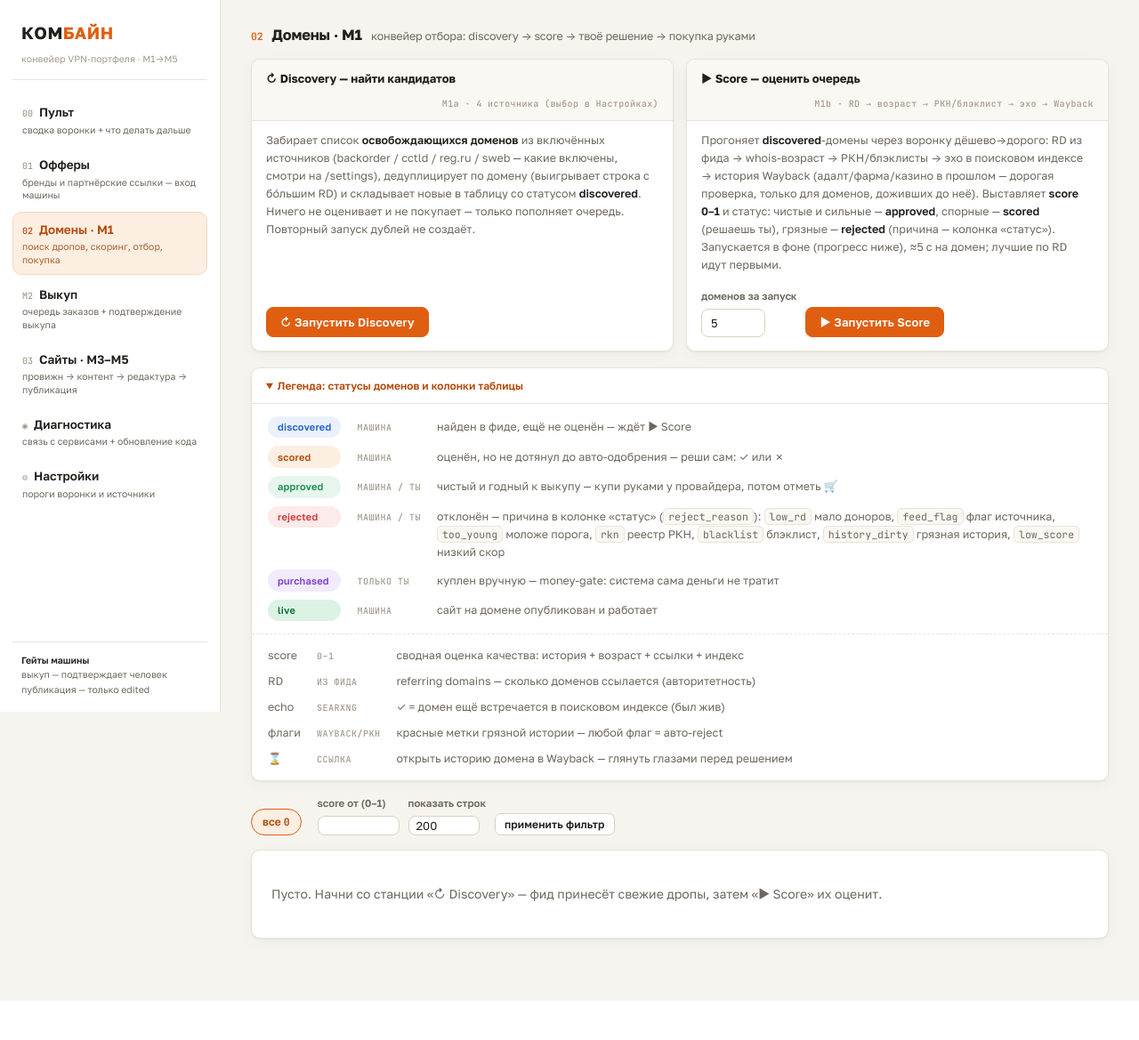
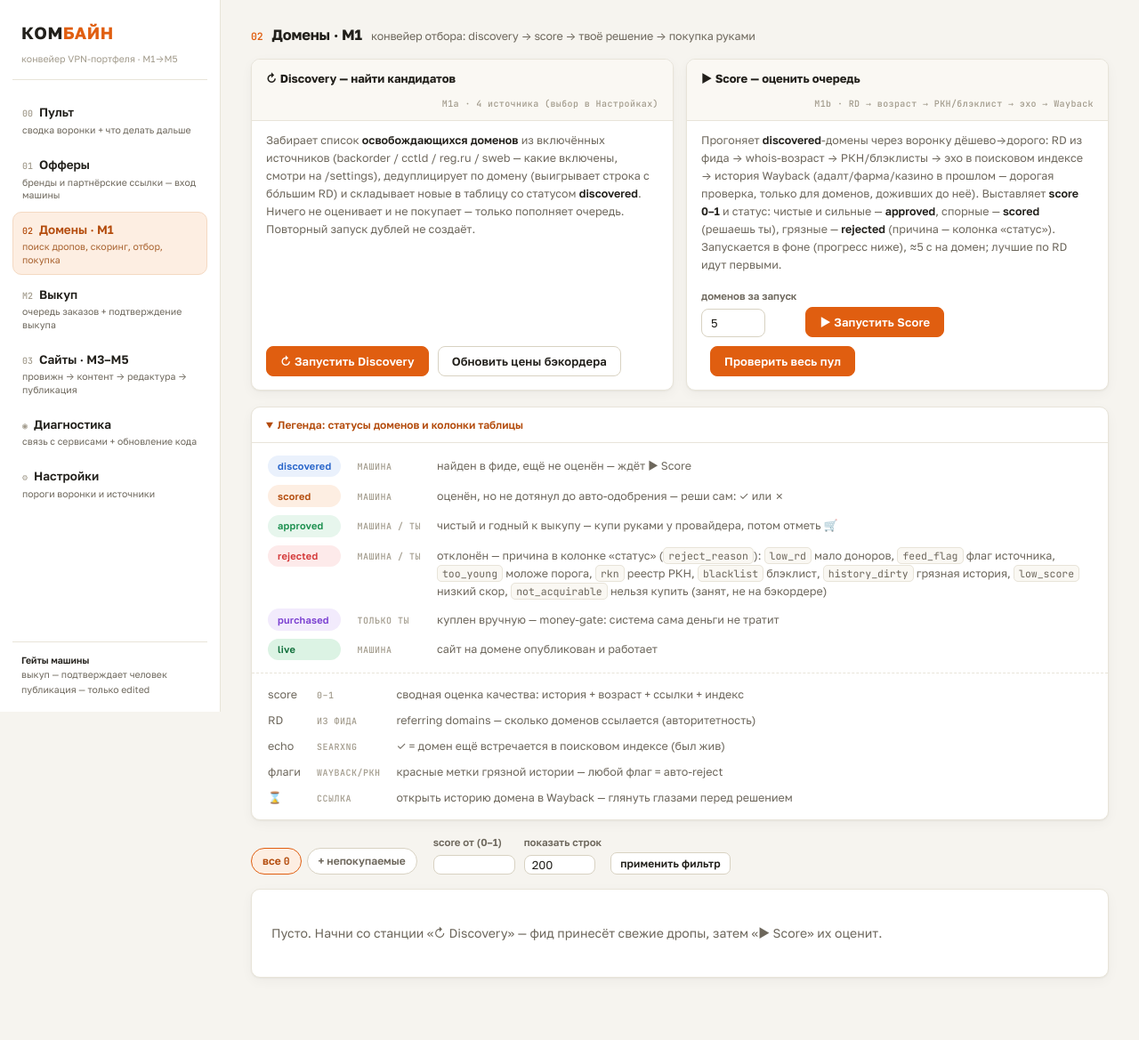
Before and after one commit to kozhan-aff/combine_machine, a FastAPI app: page /domains in a window 1280 px wide, after a click on "Легенда: статусы доменов и колонки таблицы". Shown: the whole page at 89% size. Before the commit the page ends 1125 px from the top, so only its background shows below. Run offline with FastAPI, Linux system fonts and the light colour scheme; some web fonts are replaced.

Commit message:
M1 приобретаемость: панель — бейдж источника + колонки лейн/цена + полный прогон + кап-слайдер + refresh цен

```diff
--- a/backend/app/api/panel.py
+++ b/backend/app/api/panel.py
@@ -144,11 +144,14 @@ def dashboard(request: Request, db: Session = Depends(get_session)):
 
 @router.get("/domains", response_class=HTMLResponse)
 def domains_view(request: Request, status: str | None = None, min_score: float | None = None,
-                 limit: int = 200, db: Session = Depends(get_session)):
+                 limit: int = 200, show_all: bool = False, db: Session = Depends(get_session)):
     limit = max(1, min(limit, 1000))   # серверный кап: не тянуть всю таблицу в память
     stmt = select(Domain)
     if status:
         stmt = stmt.where(Domain.status == status)
+    elif not show_all:                          # по умолчанию только приобретаемые
+        stmt = stmt.where(or_(Domain.reject_reason.is_(None),
+                              Domain.reject_reason != "not_acquirable"))
     if min_score is not None:
         stmt = stmt.where(Domain.score >= min_score)
     stmt = stmt.order_by(Domain.score.desc().nulls_last(),
@@ -161,7 +164,7 @@ def domains_view(request: Request, status: str | None = None, min_score: float |
         "rows": rows, "counts": counts, "total": sum(counts.values()),
         "site_by_domain": site_by_domain,
         "f_status": status or "", "f_min_score": "" if min_score is None else min_score,
-        "f_limit": limit,
+        "f_limit": limit, "show_all": show_all,
     })
 
 
@@ -295,6 +298,14 @@ def set_status_action(domain_id: int, status: str = Form(...), db: Session = Dep
             d.status = status
             db.commit()
     return _back("/domains")
+
+
+@router.post("/admin/refresh-prices")
+def refresh_prices_action():
+    from app.services.pricing import refresh_backorder_prices
+    n = refresh_backorder_prices()
+    return _back("/domains", msg=f"Цены бэкордера обновлены: {n} доменов"
+                 if n else "Цена бэкордера недоступна (тариф не прочитан)")
 
 
 @router.post("/domains/{domain_id}/make-site")
@@ -551,11 +562,13 @@ def check_updates_action():
 @router.post("/settings/save")
 def settings_save(min_referring_domains: int = Form(...), min_age_years: float = Form(...),
                   approve_at: float = Form(...), manual_review_at: float = Form(...),
+                  max_whois_per_run: int = Form(200),
                   backorder: str = Form(""), cctld: str = Form(""),
                   reg_ru: str = Form(""), sweb: str = Form("")):
     from app.services import settings as st
     st.update_settings(min_referring_domains=min_referring_domains, min_age_years=min_age_years,
                        approve_at=approve_at, manual_review_at=manual_review_at,
+                       max_whois_per_run=max_whois_per_run,
                        sources_enabled={"backorder": bool(backorder), "cctld": bool(cctld),
                                         "reg_ru": bool(reg_ru), "sweb": bool(sweb)})
     return _back("/settings", msg="Настройки сохранены")
--- a/backend/app/templates/base.html
+++ b/backend/app/templates/base.html
@@ -108,6 +108,10 @@
   .b-draft      { color:var(--mut); background:var(--panel2); border-color:var(--line); }
   .b-edited     { color:var(--amber2); background:var(--amber-soft); }
   .b-default    { color:var(--mut); background:var(--panel2); border-color:var(--line); }
+  .src-badge { font-family:var(--mono); font-size:10.5px; font-weight:600; padding:1px 5px;
+               border-radius:4px; margin-right:5px; letter-spacing:.3px; }
+  .src-bid   { background:var(--amber); color:#fff; }                 /* backorder = ставка */
+  .src-free  { background:var(--panel2); color:var(--mut); border:1px solid var(--line); }
   .led { display:inline-block; width:9px; height:9px; border-radius:50%; margin-right:7px;
          vertical-align:baseline; }
   .led-ok   { background:var(--ok); }
--- a/backend/app/templates/domains.html
+++ b/backend/app/templates/domains.html
@@ -18,6 +18,9 @@
       <form method="post" action="/run/discovery">
         <button class="btn-amber">↻ Запустить Discovery</button>
       </form>
+      <form method="post" action="/admin/refresh-prices" style="margin-top:6px">
+        <button class="btn" title="перечитать базовую цену бэкордера и проставить приобретаемым">Обновить цены бэкордера</button>
+      </form>
     </div>
   </div>
 
@@ -34,6 +37,11 @@
         <label class="f">доменов за запуск
           <input type="number" name="n" value="5" min="1" max="50" style="width:72px"></label>
         <button class="btn-amber">▶ Запустить Score</button>
+      </form>
+      <form method="post" action="/run/score" style="margin-left:10px">
+        <input type="hidden" name="n" value="100000">
+        <button class="btn-amber"
+          title="прогнать проверку по всему пулу discovered (бюджет — max_whois_per_run на /settings)">Проверить весь пул</button>
       </form>
     </div>
   </div>
@@ -82,7 +90,8 @@ function poll(job) {
       <span class="desc">отклонён — причина в колонке «статус» (<code>reject_reason</code>):
       <code>low_rd</code> мало доноров, <code>feed_flag</code> флаг источника, <code>too_young</code>
       моложе порога, <code>rkn</code> реестр РКН, <code>blacklist</code> блэклист,
-      <code>history_dirty</code> грязная история, <code>low_score</code> низкий скор</span>
+      <code>history_dirty</code> грязная история, <code>low_score</code> низкий скор,
+      <code>not_acquirable</code> нельзя купить (занят, не на бэкордере)</span>
     <span class="badge b-purchased">purchased</span><span class="who">только ты</span>
       <span class="desc">куплен вручную — money-gate: система сама деньги не тратит</span>
     <span class="badge b-live">live</span><span class="who">машина</span>
@@ -105,6 +114,8 @@ function poll(job) {
 <div class="chips">
   <a class="chip {{ 'on' if not f_status }}" href="/domains"
      title="показать домены во всех статусах">все <b>{{ total }}</b></a>
+  <a class="chip {{ 'on' if show_all }}" href="/domains?show_all=1"
+     title="показать в том числе непокупаемые (not_acquirable)">+ непокупаемые</a>
   {% for st in ['discovered','scored','approved','rejected','purchased','live'] %}
     {% if counts.get(st) %}
     <a class="chip {{ 'on' if f_status==st }}" href="/domains?status={{ st }}"
@@ -127,18 +138,23 @@ function poll(job) {
 {% if rows %}
 <table>
   <thead><tr>
-    <th>домен</th><th>статус</th><th>score</th><th class="num">RD</th>
+    <th>домен</th><th>статус</th><th>лейн</th><th class="num">цена</th><th>score</th><th class="num">RD</th>
     <th class="num">возраст</th><th>echo</th><th>флаги истории</th><th class="num">найден</th>
     <th>следующий шаг</th>
   </tr></thead>
   <tbody>
   {% for d in rows %}
     <tr>
-      <td class="dom">{{ d.domain }}
+      <td class="dom">
+        <span class="src-badge {{ 'src-bid' if d.lane=='bid' else 'src-free' }}"
+          title="источник: {{ d.source or '—' }} · лейн: {{ 'ставка' if d.lane=='bid' else 'свободный' if d.lane=='free' else '—' }}{% if d.acquire_deadline %} · дедлайн {{ d.acquire_deadline.strftime('%d.%m') }}{% endif %}{% if d.acquire_price %} · цена {{ '%.0f'|format(d.acquire_price|float) }}{% endif %}"
+          >{{ {'backorder':'bo','cctld':'cc','reg_ru':'rg','sweb':'sw'}.get(d.source, (d.source or '?')[:2]) }}</span>{{ d.domain }}
         <a href="https://web.archive.org/web/*/{{ d.domain }}" target="_blank" rel="noopener"
            title="открыть историю домена в Wayback Machine" style="opacity:.6">⌛</a></td>
       <td><span class="badge b-{{ d.status if d.status in ['approved','scored','rejected','discovered','purchased','purchasing','live'] else 'default' }}">{{ d.status }}</span>
         {% if d.reject_reason %}<code title="причина отклонения (reject_reason) — расшифровка в легенде">{{ d.reject_reason }}</code>{% endif %}</td>
+      <td><span class="hint">{{ 'ставка' if d.lane=='bid' else 'свободный' if d.lane=='free' else '—' }}</span></td>
+      <td class="num">{{ '%.0f'|format(d.acquire_price|float) if d.acquire_price is not none else '—' }}</td>
       <td>
         {% if d.score is not none %}{% set sc = d.score|float %}
           <span class="meter"><i class="{{ 'm-ok' if sc>=0.6 else 'm-mid' if sc>=0.35 else 'm-low' }}"
```
Also changed, not shown: backend/app/templates/settings.html (+12 -0 lines), backend/tests/test_web_fixes.py (+28 -0 lines).
